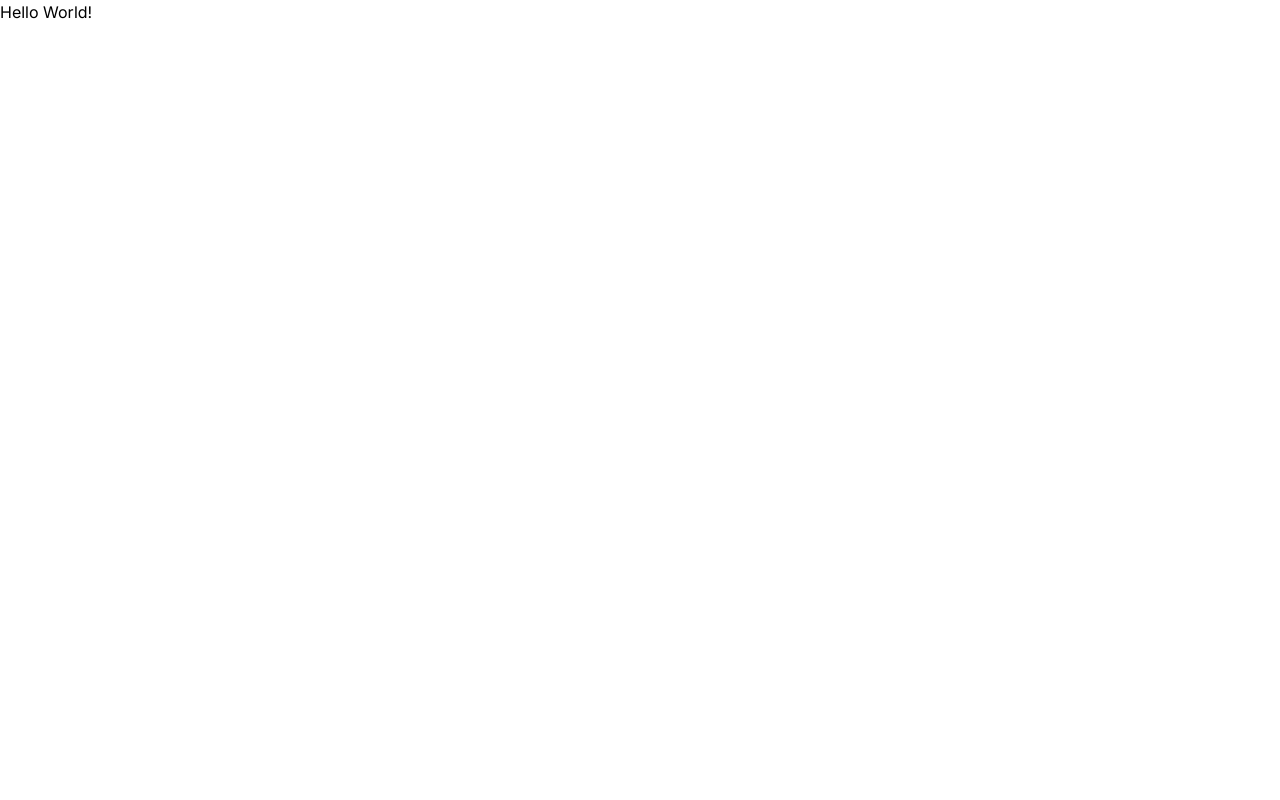
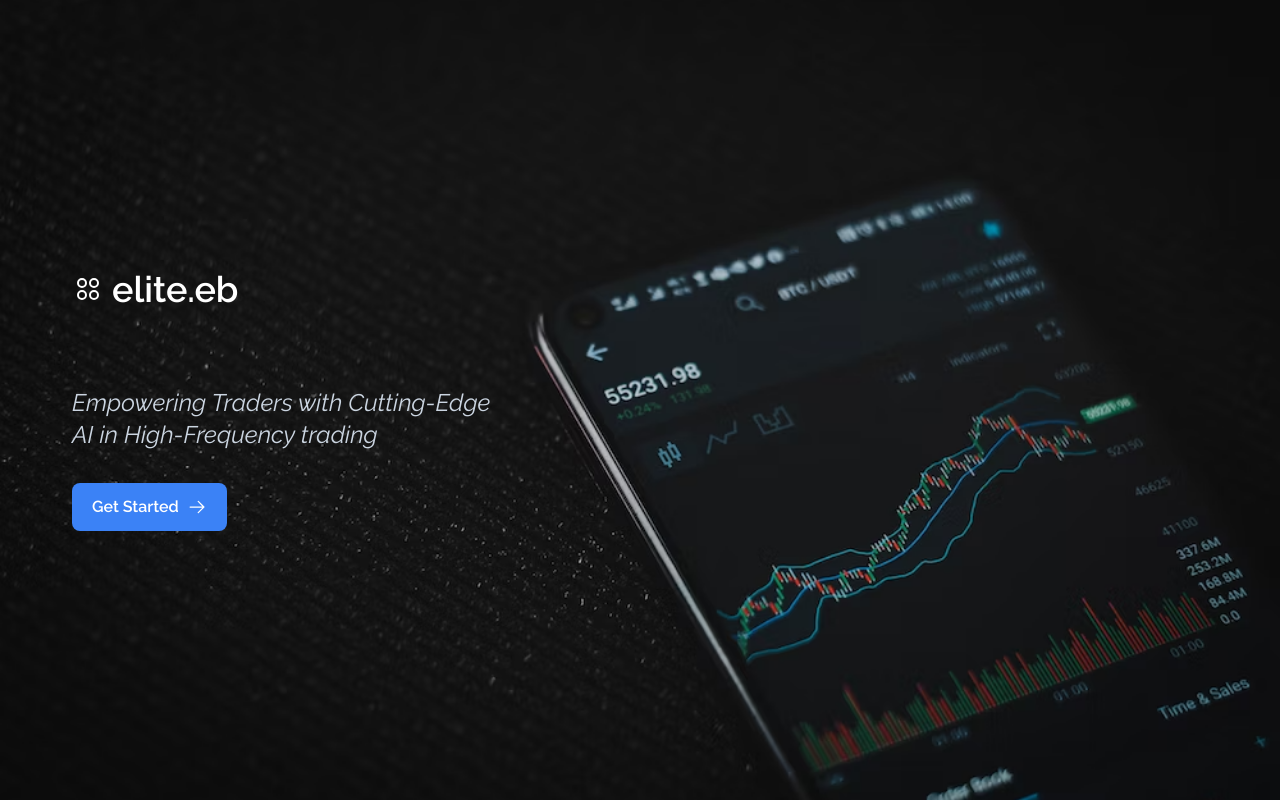
Before and after one commit to anshRS/elite.eb, a Next.js app in the folder client/: page / in a window 1280 px wide. Built offline with nearby package versions, Linux system fonts and the light colour scheme.

Commit message:
Designed Home Page

```diff
--- a/client/src/app/page.js
+++ b/client/src/app/page.js
@@ -1,9 +1,31 @@
+'use client'
+
+import { ArrowRight, CirclesFour } from "@phosphor-icons/react";
+import Link from "next/link";
 
 
 export default function Home() {
   return (
-    <>
-      Hello World!
-    </>
+    <div className="h-screen w-full flex items-center bg-auth-img font-raleway" style={{ backgroundRepeat: 'no-repeat', backgroundSize: 'cover', backgroundPosition: 'center' }}>
+      <div className="w-full lg:w-[500px] p-10 m-8 md:w-1/2 flex flex-col justify-evenly h-[500px] text-white" >
+        <div className="flex gap-2 items-center">
+          <CirclesFour size={32} />
+          <h2 className="text-4xl text-white font-semibold">elite.eb</h2>
+        </div>
+        <div>
+          <p className="text-slate-300 italic text-2xl">Empowering Traders with Cutting-Edge AI in High-Frequency trading </p>
+          <div className="mt-8 flex ">
+            <Link href="/auth/login"
+              className="bg-blue-500 hover:bg-blue-600 text-white font-semibold py-3 px-5 rounded-lg focus:outline-none flex items-center gap-2"
+            >
+              Get Started
+              <ArrowRight size={20} />
+            </Link>
+
+          </div>
+        </div>
+      </div >
+    </div>
+
   )
 }
```
